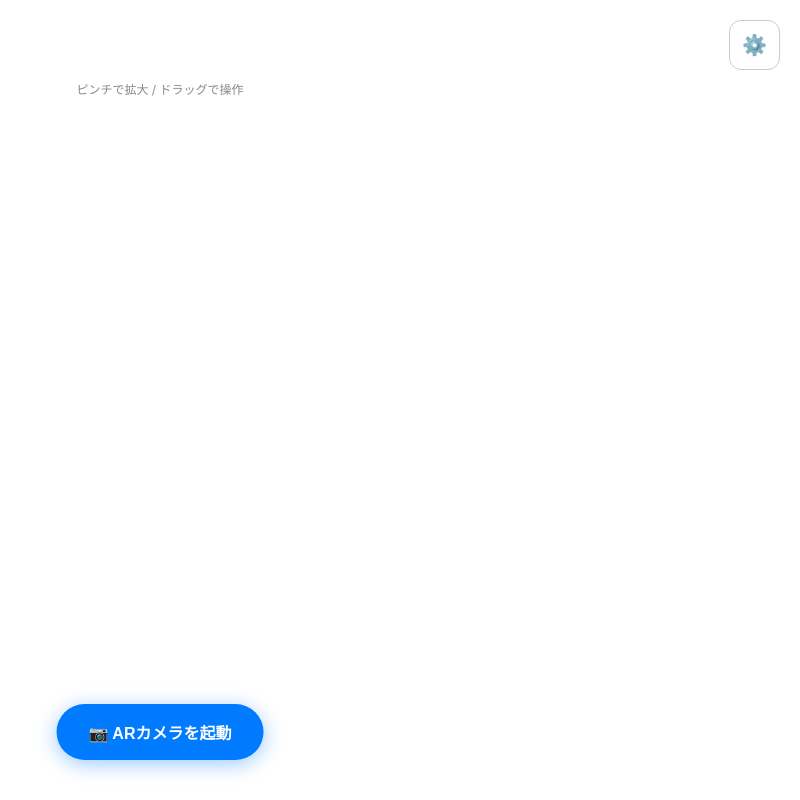
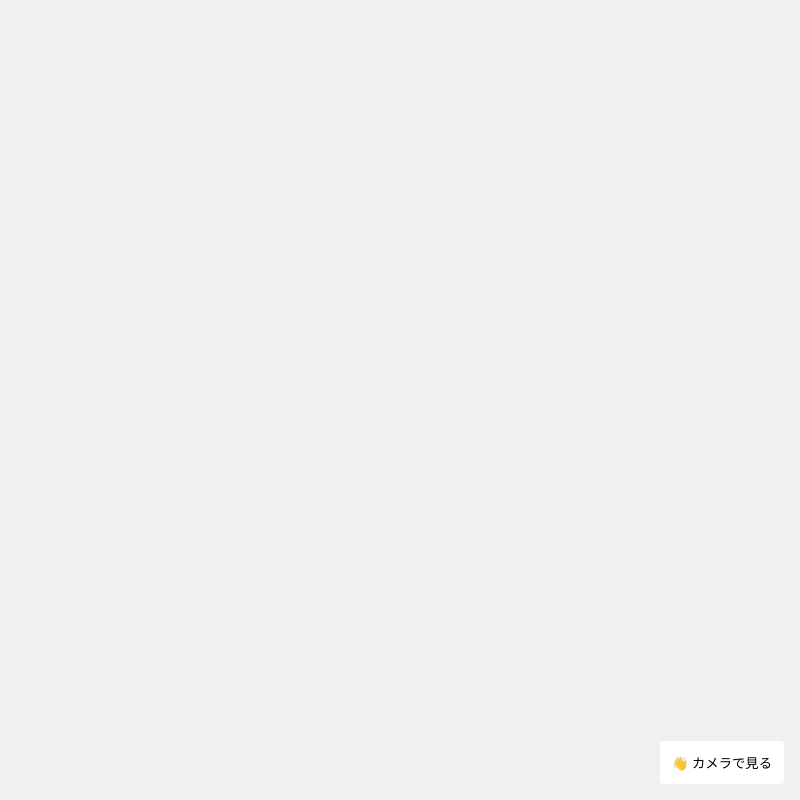
Before and after one commit to OU42823/doki, a Flask app: page / in a window 1280 px wide. Shown: the whole page, without its empty margins (480-1280 px from the left). Run offline with Flask 3, Linux system fonts and the light colour scheme; some libraries are stand-ins or nearby versions.

Commit message:
七回目のコミット

```diff
--- a/templates/doutaku.html
+++ b/templates/doutaku.html
@@ -3,149 +3,24 @@
 <head>
     <meta charset="UTF-8">
     <meta name="viewport" content="width=device-width, initial-scale=1.0">
-    <title>White AR App - Center Button</title>
-
+    <title>銅鐸AR</title>
     <script type="module" src="https://ajax.googleapis.com/ajax/libs/model-viewer/3.4.0/model-viewer.min.js"></script>
-
     <style>
-        :root {
-            --accent-color: #007bff;
-            --ui-bg: rgba(255, 255, 255, 0.9);
-            --text-color: #333333;
-        }
-
-        body {
-            margin: 0;
-            background-color: #ffffff;
-            overflow: hidden;
-            font-family: -apple-system, BlinkMacSystemFont, "Segoe UI", Roboto, sans-serif;
-        }
-
-        model-viewer {
-            width: 100%;
-            height: 100vh;
-            background-color: #ffffff;
-            --poster-color: #ffffff;
-        }
-
-        /* 右上：設定メニュー（変更なし） */
-        #menu-container { position: absolute; top: 20px; right: 20px; z-index: 100; display: flex; flex-direction: column; align-items: flex-end; }
-
-        #menu-toggle {
-            background: var(--ui-bg);
-            backdrop-filter: blur(10px);
-            border: 1px solid #ccc;
-            color: var(--text-color);
-            padding: 12px;
-            border-radius: 12px;
-            font-size: 20px;
-            cursor: pointer;
-        }
-
-        #settings-drawer {
-            background: var(--ui-bg);
-            backdrop-filter: blur(15px);
-            border-radius: 15px;
-            padding: 20px;
-            margin-top: 10px;
-            width: 250px;
-            display: none;
-            color: var(--text-color);
-            border: 1px solid #eee;
-        }
-
-        /* 【修正点】下部中央：AR起動ボタン */
-        #ar-launch-container {
-            position: absolute;
-            bottom: 40px; /* 下からの距離 */
-            left: 50%;
-            transform: translateX(-50%); /* 中央寄せ */
-            z-index: 100;
-        }
-
-        .action-button {
-            background: var(--accent-color);
-            color: white;
-            border: none;
-            padding: 16px 32px; /* 少し大きめに */
-            border-radius: 50px;
-            font-weight: bold;
-            font-size: 16px;
-            box-shadow: 0 4px 20px rgba(0,123,255,0.4);
-            display: flex;
-            align-items: center;
-            gap: 10px;
-            cursor: pointer;
-            white-space: nowrap;
-        }
-
-        .play-btn { background: #28a745; color: white; border: none; padding: 8px 15px; border-radius: 5px; width: 100%; margin-top: 5px; cursor: pointer; }
-        .instruction {
-            position: absolute;
-            top: 80px; /* 説明文は上の方に移動してボタンとの重なりを回避 */
-            width: 100%;
-            text-align: center;
-            color: #888;
-            font-size: 12px;
-            pointer-events: none;
-        }
+        body { margin: 0; background-color: #f0f0f0; }
+        model-viewer { width: 100vw; height: 100vh; }
     </style>
 </head>
 <body>
-
     <model-viewer
-        id="main-viewer"
-        src="{{ url_for('static', filename='model.glb') }}"
-        ios-src="{{ url_for('static', filename='model.usdz') }}"
+        src="{{ url_for('static', filename='doutaku2.usdz') }}"
+        ios-src="{{ url_for('static', filename='doutaku2.usdz') }}"
         ar
-        ar-modes="quick-look scene-viewer webxr"
+        ar-modes="webxr scene-viewer quick-look"
         camera-controls
-        ar-placement="floor"
-        touch-action="pan-y"
-        shadow-intensity="1"
         auto-rotate>
-
-        <div id="menu-container">
-            <button id="menu-toggle" onclick="toggleDrawer()">⚙️</button>
-            <div id="settings-drawer">
-                <div style="margin-bottom:10px; font-weight:bold;">Settings</div>
-                <button class="play-btn" onclick="playSound()">🔊 Sound Test</button>
-                <button class="play-btn" style="background:#888; margin-top:10px;" onclick="toggleDrawer()">Close</button>
-            </div>
-        </div>
-
-        <div class="instruction">ピンチで拡大 / ドラッグで操作</div>
-
-        <!-- ボタンを中央に配置 -->
-        <div id="ar-launch-container">
-            <button slot="ar-button" class="action-button">
-                📷 ARカメラを起動
-            </button>
-        </div>
-
+        <button slot="ar-button" style="background-color: white; border-radius: 4px; border: none; position: absolute; bottom: 16px; right: 16px; padding: 12px;">
+            👋 カメラで見る
+        </button>
     </model-viewer>
-
-    <audio id="ar-audio" src="{{ url_for('static', filename='sound.mp3') }}" preload="auto"></audio>
-
-    <script>
-        const modelViewer = document.querySelector("#main-viewer");
-        const audio = document.getElementById("ar-audio");
-        const drawer = document.getElementById("settings-drawer");
-
-        function toggleDrawer() {
-            drawer.style.display = (drawer.style.display === "block") ? "none" : "block";
-        }
-
-        function playSound() {
-            audio.currentTime = 0;
-            audio.play().catch(e => alert("Please tap the screen first."));
-        }
-
-        modelViewer.addEventListener('click', (e) => {
-            if(e.target.tagName !== 'BUTTON' && drawer.style.display !== "block") {
-                playSound();
-            }
-        });
-    </script>
 </body>
 </html>
```
